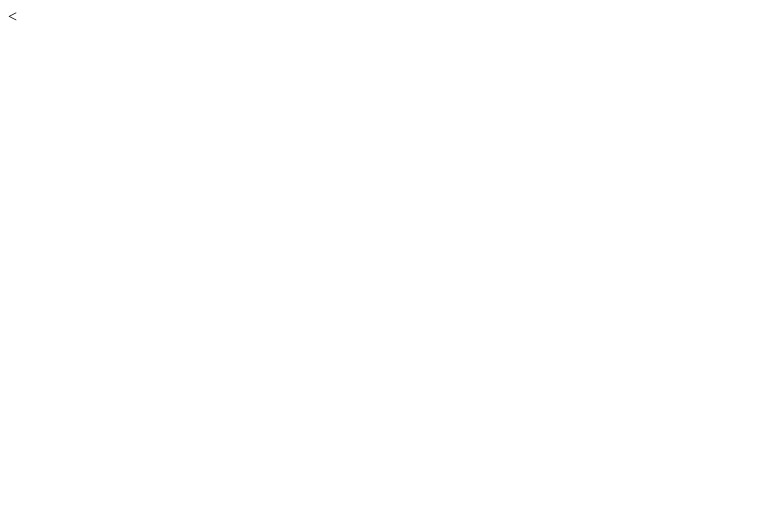
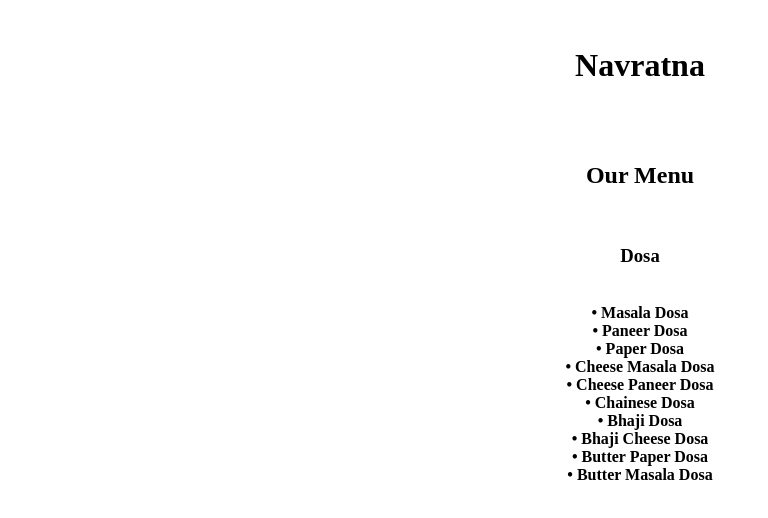
Before and after one commit to ExtremeKrish/SOG, a plain HTML site: page Index.html in a window 1280 px wide. Shown: the whole page, without its empty margins (0-768 px from the left). Drawn offline with Linux system fonts and the light colour scheme.

Commit message:
Update Index.html

```diff
--- a/Index.html
+++ b/Index.html
@@ -1 +1,39 @@
-<
+<!DOCTYPE html>
+<html>
+<head>
+<title>Navratna</title>
+<style type="text/css">
+.hylit{
+   color:;
+
+}
+
+
+</style>
+</head>
+<body>
+<center>
+<div>
+<br>
+<h1>Navratna</h1>
+<br>
+<br>
+</div>
+<div>
+<h2>Our Menu </h2>
+<br>
+<b> <h3 class="hylit">Dosa</h3></b><br>
+<b> • Masala Dosa <br></b>
+<b> • Paneer Dosa <br></b>
+<b> • Paper Dosa <br></b>
+<b> • Cheese Masala Dosa <br></b>
+<b> • Cheese Paneer Dosa <br></b>
+<b> • Chainese Dosa <br></b>
+<b> • Bhaji Dosa <br></b>
+<b> • Bhaji Cheese Dosa <br></b>
+<b> • Butter Paper Dosa <br></b>
+<b> • Butter Masala Dosa <br>
+</center>
+</b></div>
+</body>
+</html>
```
